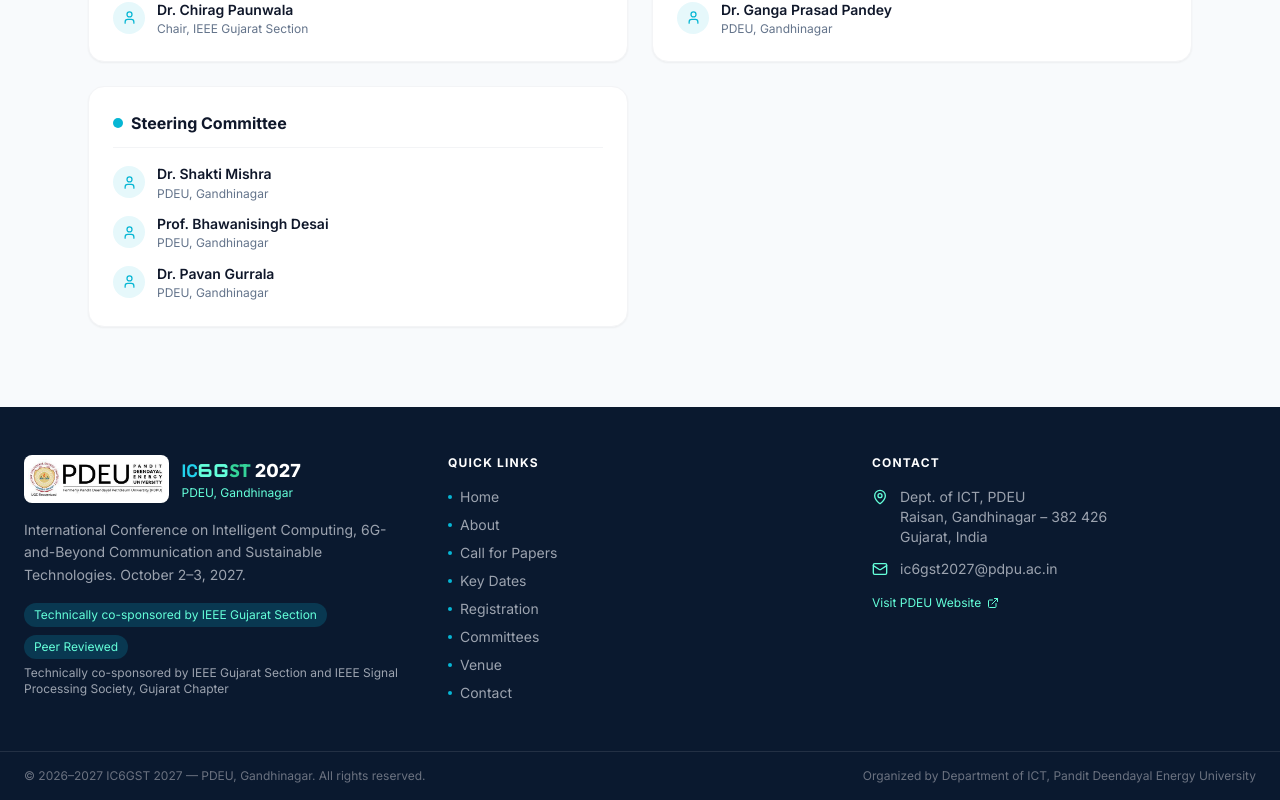
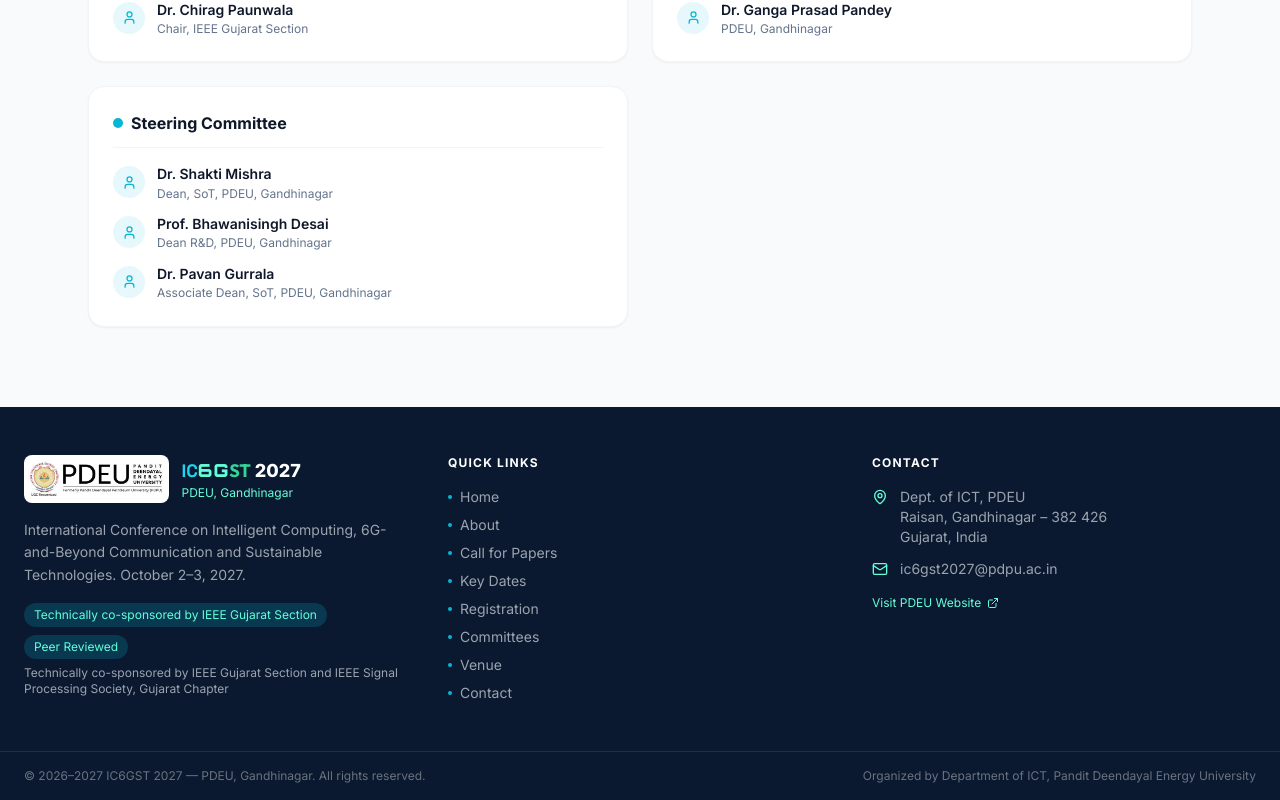
Before and after one commit to desaiarpan24/ic6gst-2027, a Next.js app: page /committees in a window 1280 px wide. Shown: the part 897-1697 px from the top of the page. Built offline with nearby package versions, Linux system fonts and the light colour scheme.

Commit message:
Update Steering Committee affiliations with Deanships (Dr. Shakti Mishra, Prof. Bhawanisingh Desai, Dr. Pavan Gurrala)

```diff
--- a/app/committees/page.tsx
+++ b/app/committees/page.tsx
@@ -59,9 +59,9 @@ const leadershipData: CommitteeRole[] = [
   {
     role: "Steering Committee",
     members: [
-      { name: "Dr. Shakti Mishra", affiliation: "PDEU, Gandhinagar" },
-      { name: "Prof. Bhawanisingh Desai", affiliation: "PDEU, Gandhinagar" },
-      { name: "Dr. Pavan Gurrala", affiliation: "PDEU, Gandhinagar" },
+      { name: "Dr. Shakti Mishra", affiliation: "Dean, SoT, PDEU, Gandhinagar" },
+      { name: "Prof. Bhawanisingh Desai", affiliation: "Dean R&D, PDEU, Gandhinagar" },
+      { name: "Dr. Pavan Gurrala", affiliation: "Associate Dean, SoT, PDEU, Gandhinagar" },
     ],
   },
 ];
```
